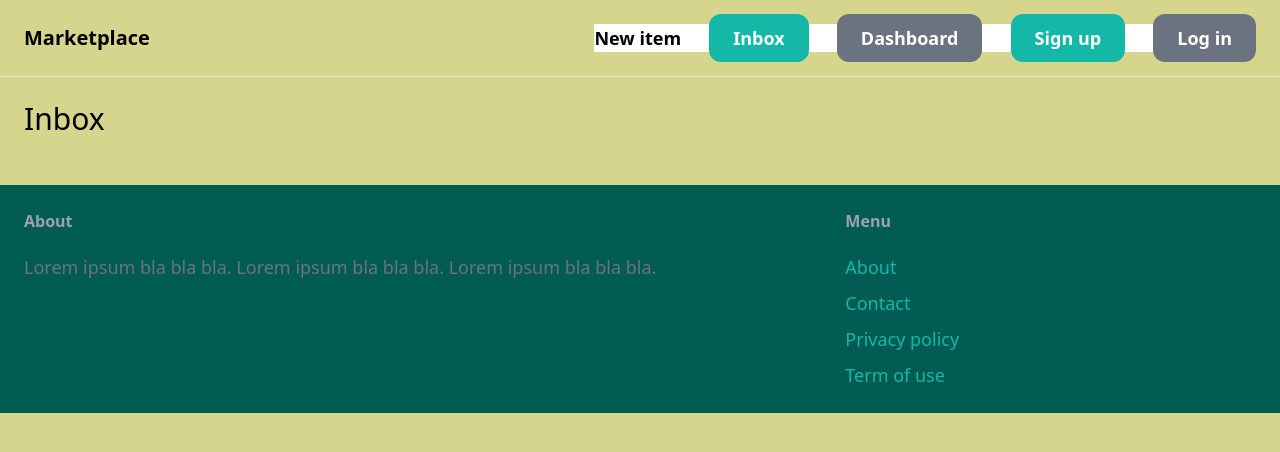
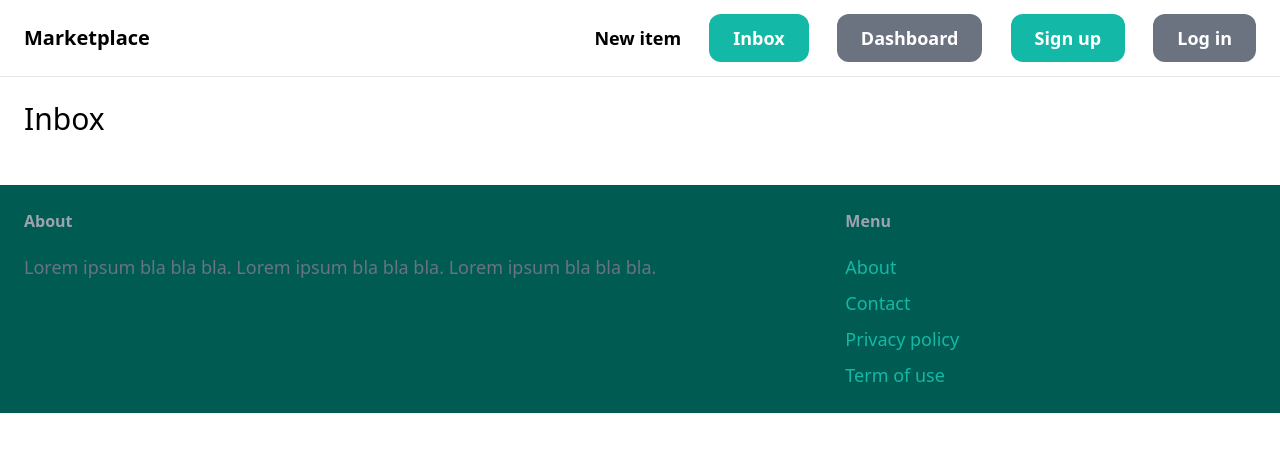
Before and after one commit to nadinebabenko/dgango2023, a Django app: page /conversation/ in a window 1280 px wide. Shown: the top 452 px of the page. Run offline with Django 4.2, Linux system fonts and the light colour scheme; the visitor is signed in with stand-in values (Sample User, id 1); data that the repository does not hold is empty; some libraries are stand-ins or nearby versions.

Commit message:
comments here

```diff
--- a/core/templates/core/base.html
+++ b/core/templates/core/base.html
@@ -6,11 +6,11 @@
     <script src="https://cdn.tailwindcss.com"></script>
     <title>{% block title %}{% endblock %} | My Marketplace</title>
 </head>
-<body style="background-color: #D6D58E;">
+<body >
     <nav class="py-6 px-6 flex justify-between items-center border-b border-gray-200">
       <a href="/" class="text-xl font-semibold">Marketplace</a>
 
-      <div class="space-x-6" style="background-color:white">
+      <div class="space-x-6">
         <a href="{% url 'item:new' %}" class="text-lg font-semibold hover:text-gray-500">New item</a>
 
 
```
